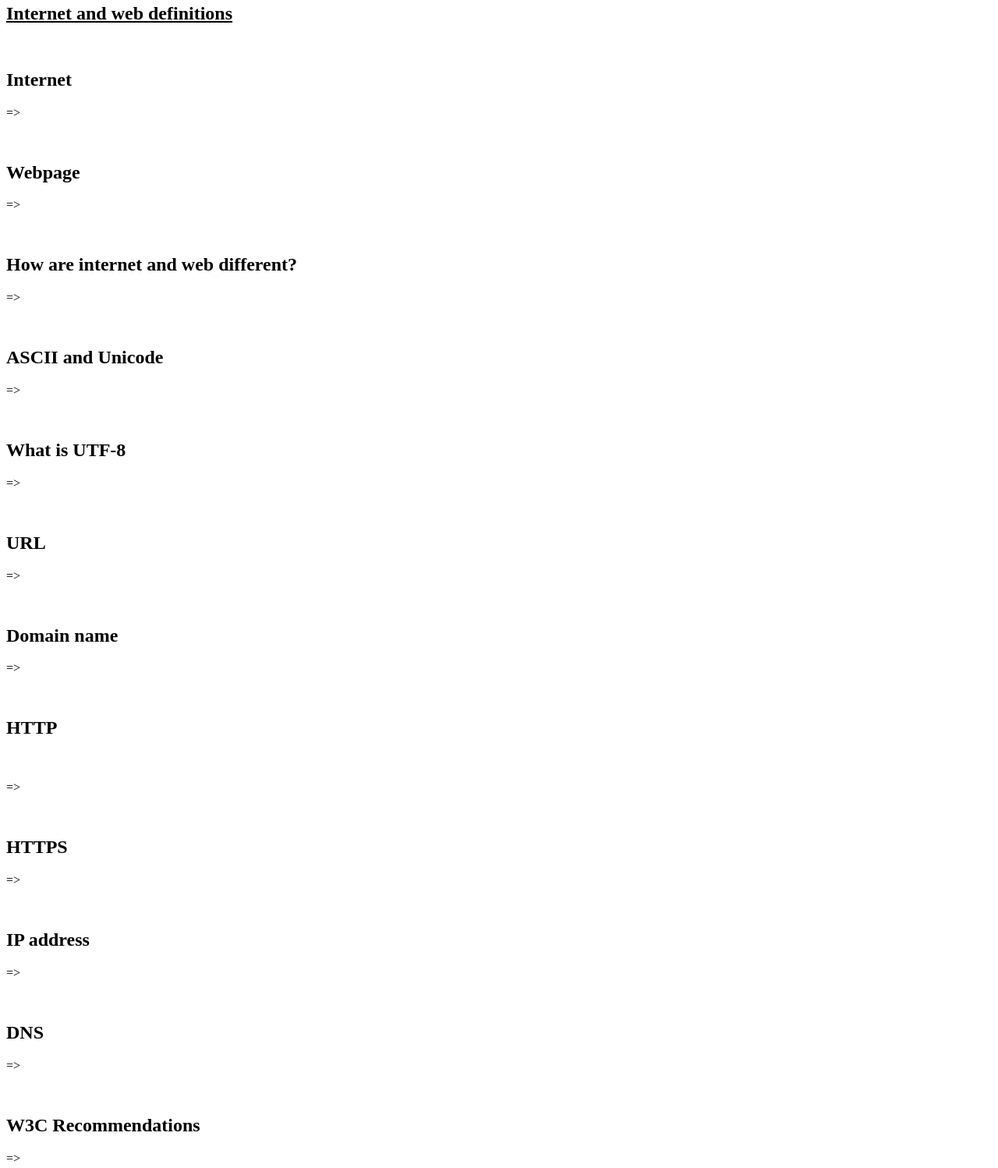
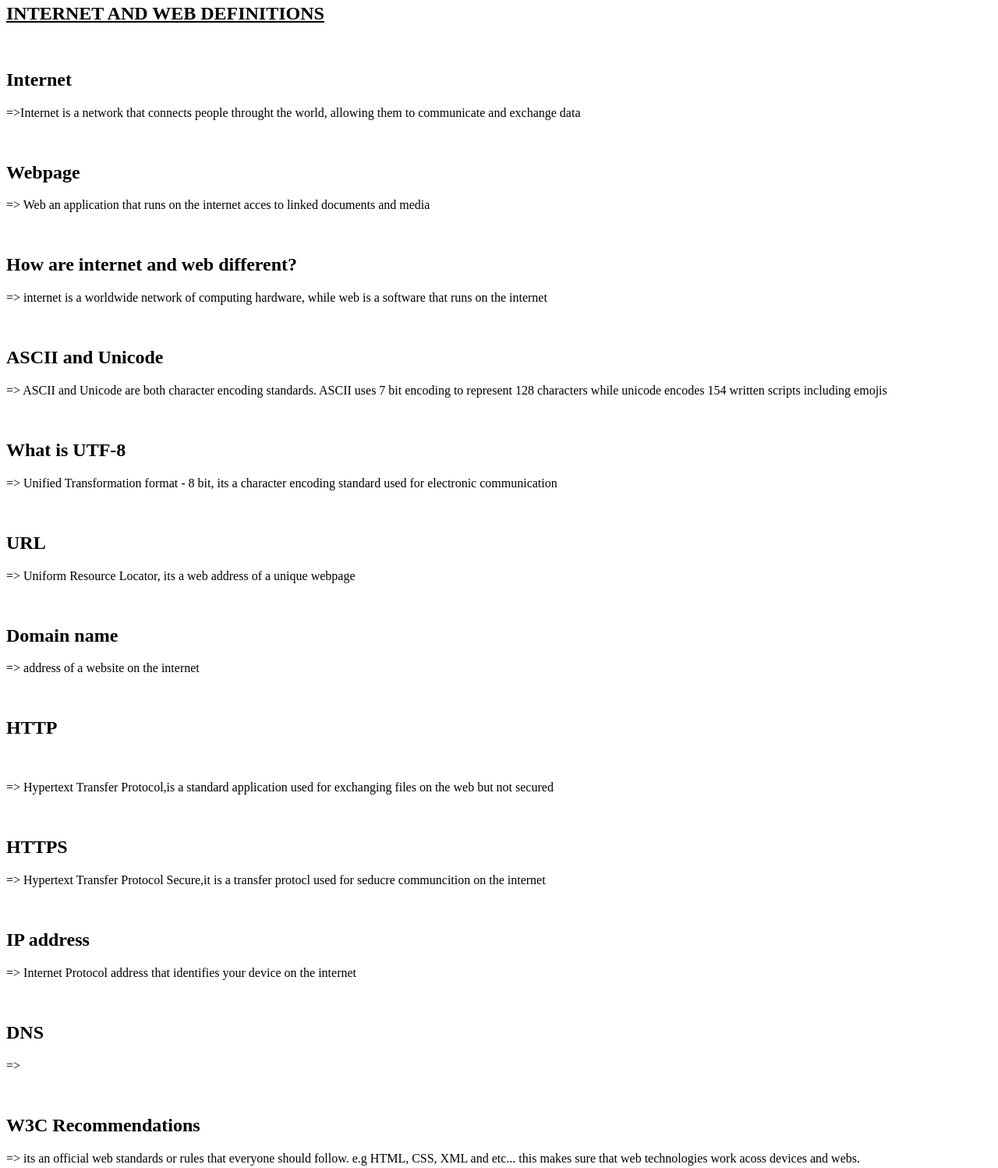
Before and after one commit to tuluama2002/projects, a plain HTML site: page definitions.html in a window 1280 px wide. Shown: the part 76-1574 px from the top of the page at 78% size. Drawn offline with Linux system fonts and the light colour scheme.

Commit message:
definitions

```diff
--- a/definitions.html
+++ b/definitions.html
@@ -7,34 +7,32 @@
 </head>
 <body>
     <h1> Marieta Tulua</h1>
-    <h2><u>Internet and web definitions</u></h2></br>
+    <h2><u>INTERNET AND WEB DEFINITIONS</u></h2></bR>
     <h2>Internet</h2>
-    <p>=> </p></br>
+    <p>=>Internet is a network that connects people throught the world, allowing them to communicate and exchange data  </p></br>
     <h2>Webpage</h2>
-    <p>=></p></br>
+    <p>=> Web  an application that runs on the internet acces to linked documents and media</p></br>
     <h2>How are internet and web different?</h2>
-    <p>=></p></br>
+    <p>=> internet is a worldwide network of computing hardware, while web is a software that runs on the internet</p></br>
     <h2>ASCII and Unicode</h2>
-    <p>=></p></br>
+    <p>=> ASCII and Unicode are both character encoding standards. ASCII uses 7 bit encoding to represent 128 characters while unicode encodes 154 written scripts including emojis</p></br>
     <h2>What is UTF-8</h2>
-    <p>=></p></br>
+    <p>=> Unified Transformation format - 8 bit, its a character encoding standard used for electronic communication</p></br>
     <h2>URL</h2>
-    <p>=></p></br>
+    <p>=> Uniform Resource Locator, its a web address of a unique webpage</p></br>
     <h2>Domain name</h2>
-    <p>=></p></br>
+    <p>=> address of a website on the internet</p></br>
     <h2>HTTP</h2></br>
-    <p>=> </p></br>
+    <p>=> Hypertext Transfer Protocol,is a standard application used for exchanging files on the web but not secured </p></br>
     <h2>HTTPS</h2>
-    <p>=> </p></br>
+    <p>=> Hypertext Transfer Protocol Secure,it is a transfer protocl used for seducre communcition on the internet</p></br>
     <h2>IP address</h2>
-    <p>=></p></br>
+    <p>=> Internet Protocol address that identifies your device on the internet</p></br>
     <h2>DNS</h2>
     <p>=></p></br>
     <h2>W3C Recommendations</h2>
-    <p> => </p></br>
+    <p> => its an official web standards or rules that everyone should follow. e.g HTML, CSS, XML and etc... this makes sure that web technologies work acoss devices and webs. </p></br>
     <h2>HTML</h2>
-    <p>=></p></br>
-    <h2>XML</h2>
-    <p>=></p></br>
+    <p>=> Hypetext Markup Language, this defines the content of and structure of webpages.</p></br>
 </body>
 </html>
```
